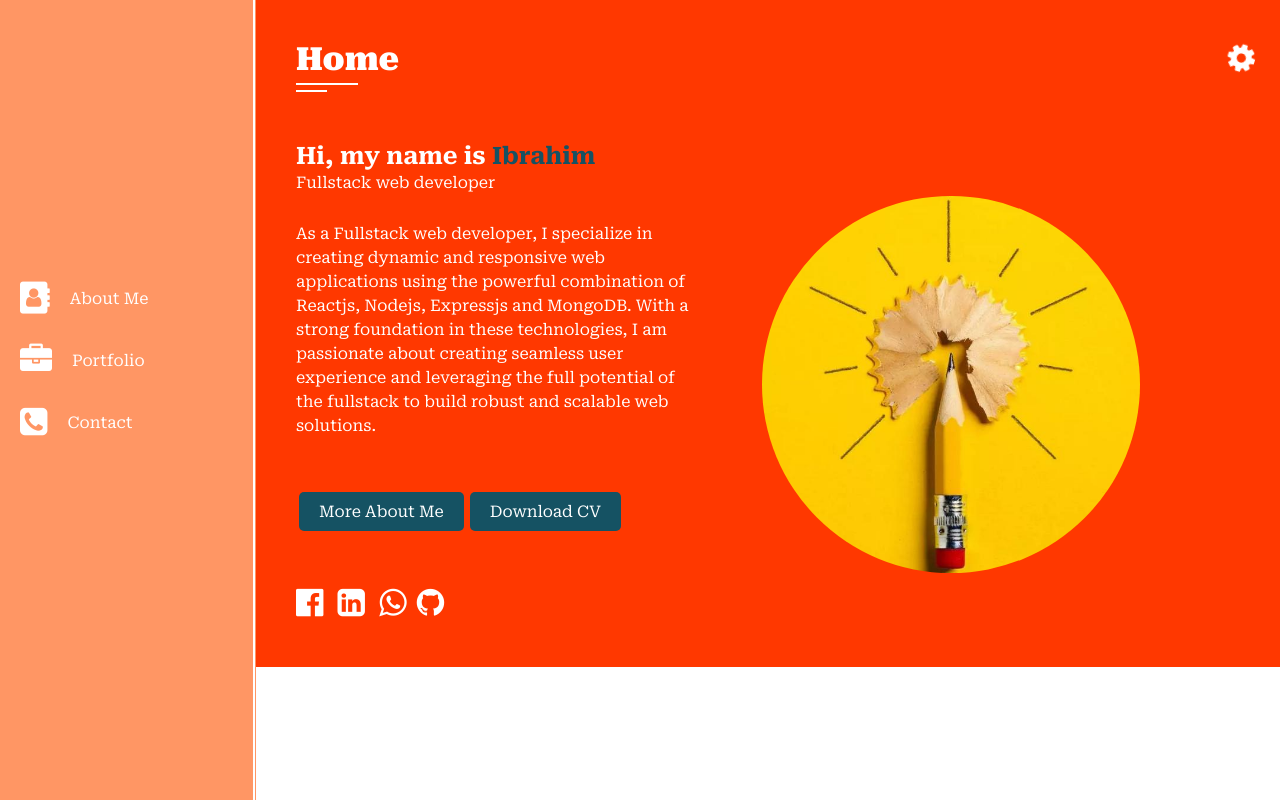
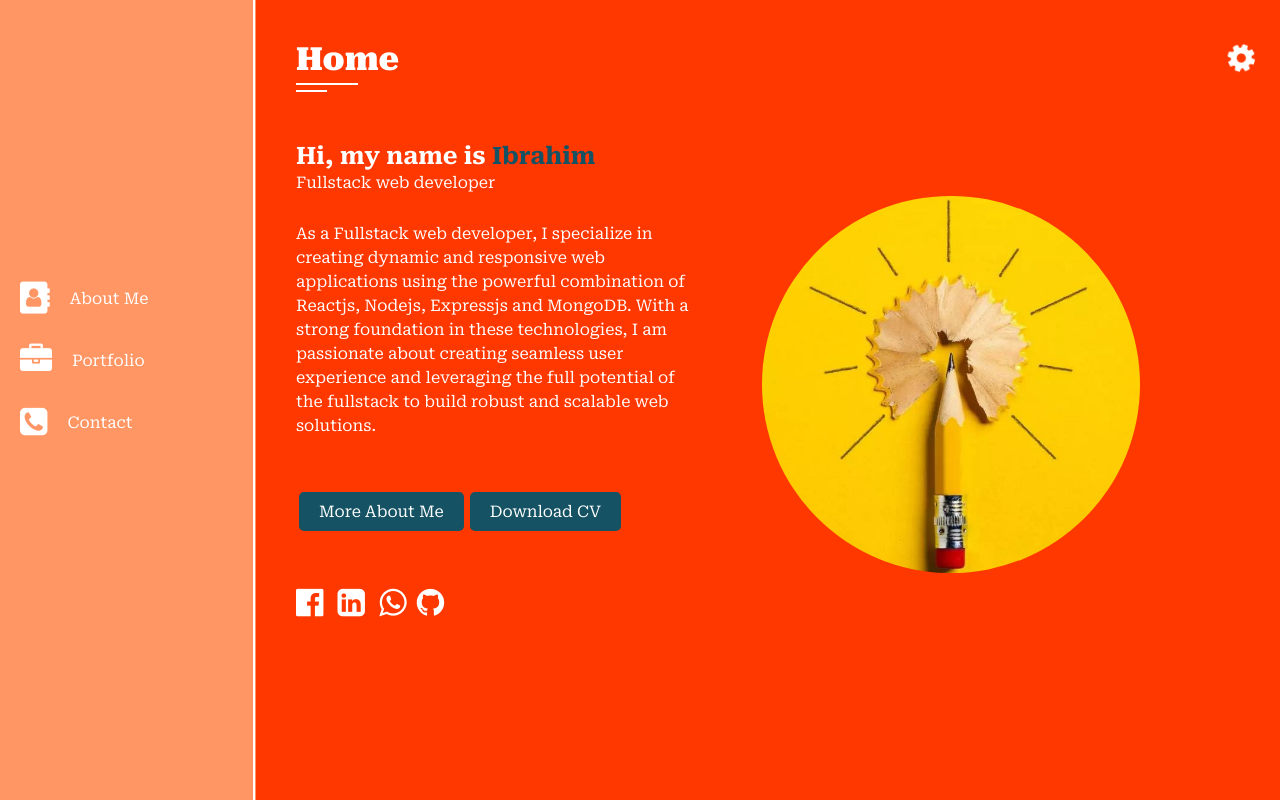
Before and after one commit to oyesolaibrahim/oyesolaibrahim-portfolio, a React (Create React App) app: page / in a window 1280 px wide. Built offline with nearby package versions, Linux system fonts and the light colour scheme.

Commit message:
adjustment to the portrait view

```diff
--- a/src/App.css
+++ b/src/App.css
@@ -1143,3 +1143,13 @@ div.center {
     top: 52.2%;
   }
 }
+@media screen and (min-height:1200px) {
+  .index {
+    height: 100vh;
+  }
+}
+@media screen and (min-width:1280px) and (min-height:800px) {
+  .index {
+    height: 100vh;
+  }
+}
--- a/src/components/index.jsx
+++ b/src/components/index.jsx
@@ -12,7 +12,7 @@ const Index = () => {
     return (
         <div>
             <Nav_desktop/>
-            <main className="index-main" style={{backgroundColor: theme.mainBackgroundColor}}>
+            <main className="index" style={{backgroundColor: theme.mainBackgroundColor}}>
             <header className="flex">
                     <div className="header-div">
                         <h1>Home</h1>
```
